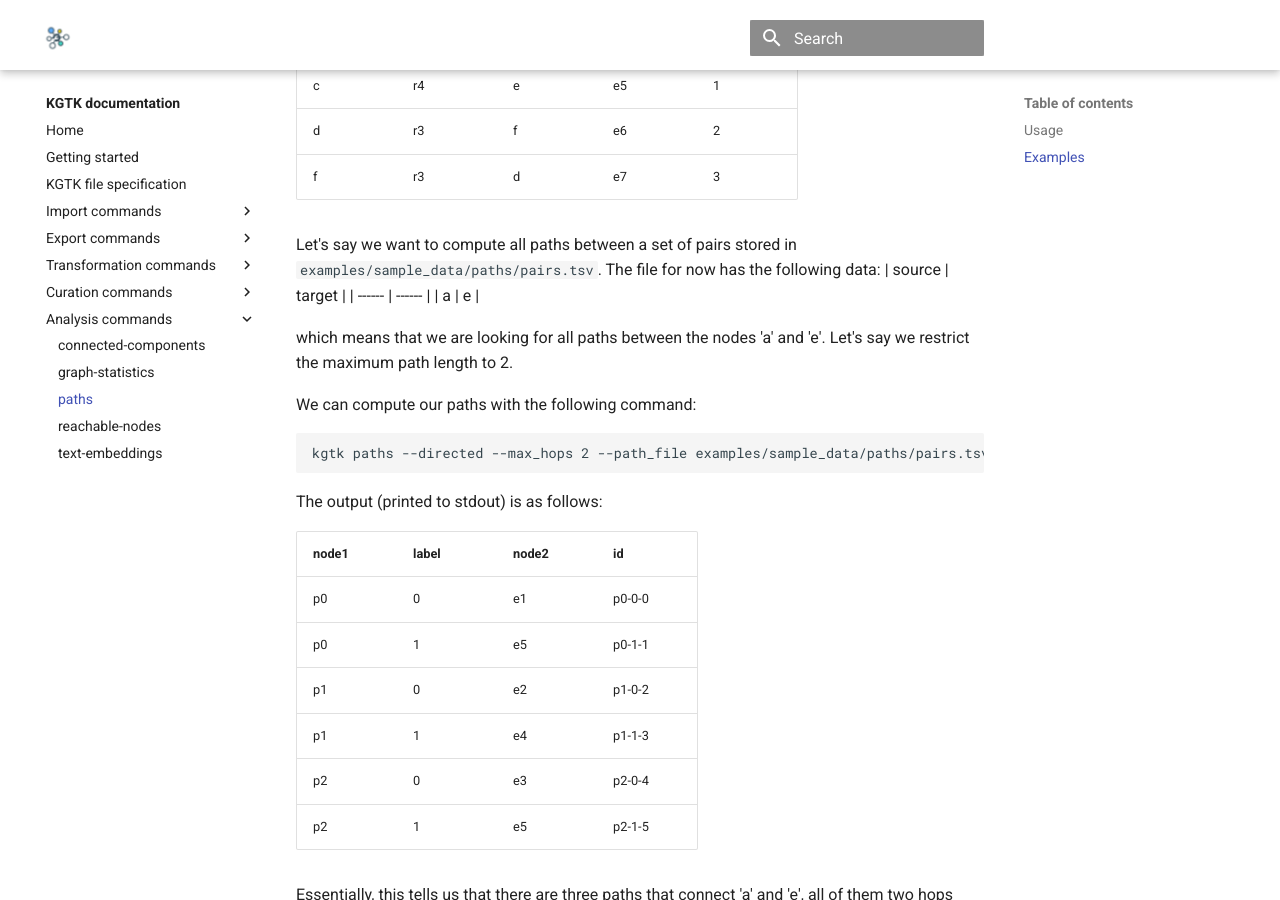
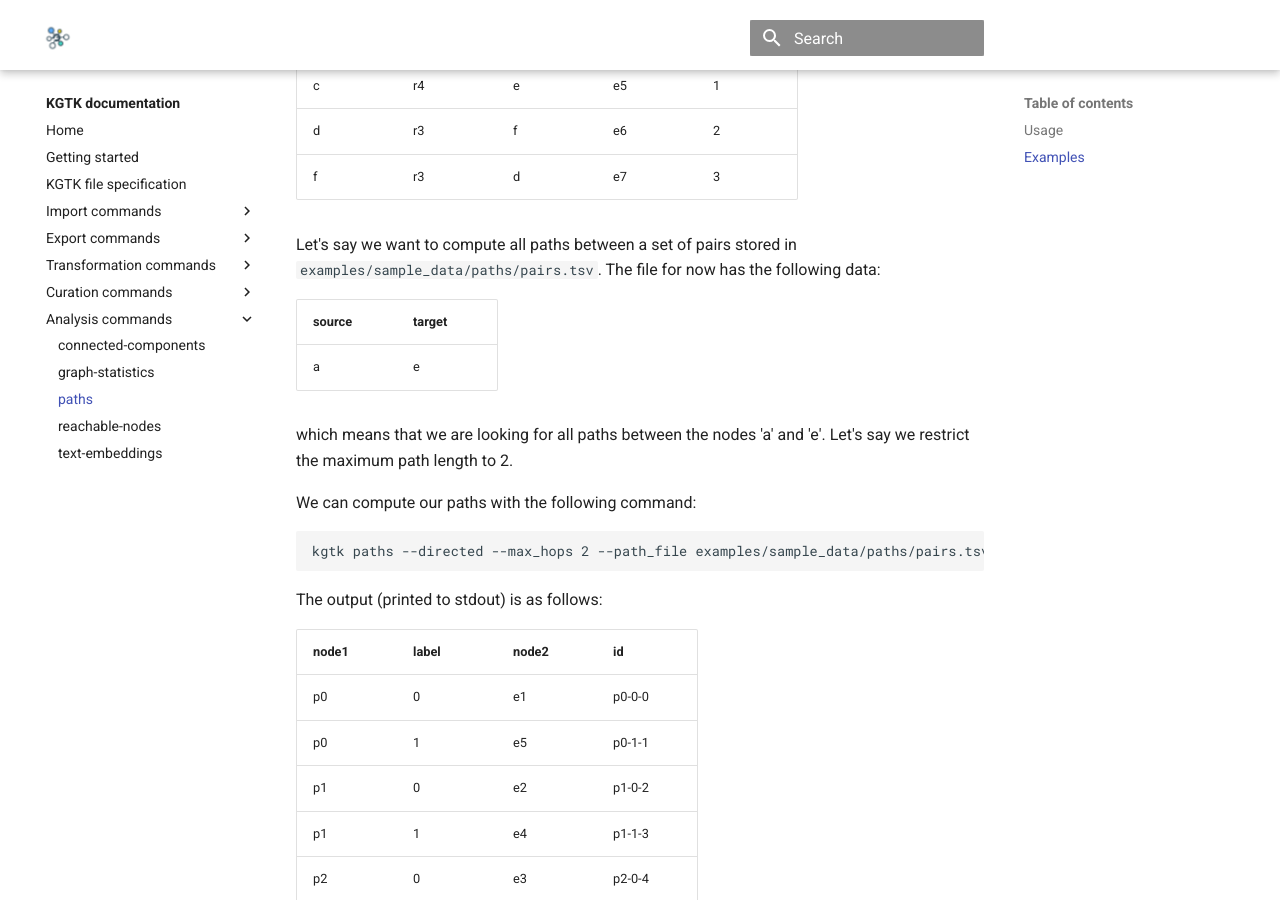
Before and after one commit to usc-isi-i2/kgtk, an MkDocs documentation site: the page built from docs/analysis/paths.md, in a window 1280 px wide and 900 px high, scrolled down 1177 px. Built offline with MkDocs 1.6.1 and Material for MkDocs 9.7.7, drawn with Linux system fonts in a browser that asks for light colours; comment, search, counter and statistics services are not loaded.

Commit message:
updated documentation

```diff
--- a/docs/analysis/paths.md
+++ b/docs/analysis/paths.md
@@ -43,9 +43,10 @@ Given the file `examples/sample_data/paths/test.tsv`:
 | f | r3 | d | e7 | 3 |
 
 Let's say we want to compute all paths between a set of pairs stored in `examples/sample_data/paths/pairs.tsv`. The file for now has the following data:
+
 | source | target |
-| ------ | ------ |
-|   a    |   e    |
+| -- | -- |
+| a | e |
 
 which means that we are looking for all paths between the nodes 'a' and 'e'. Let's say we restrict the maximum path length to 2.
 
```
Also changed, not shown: 1 other file.
